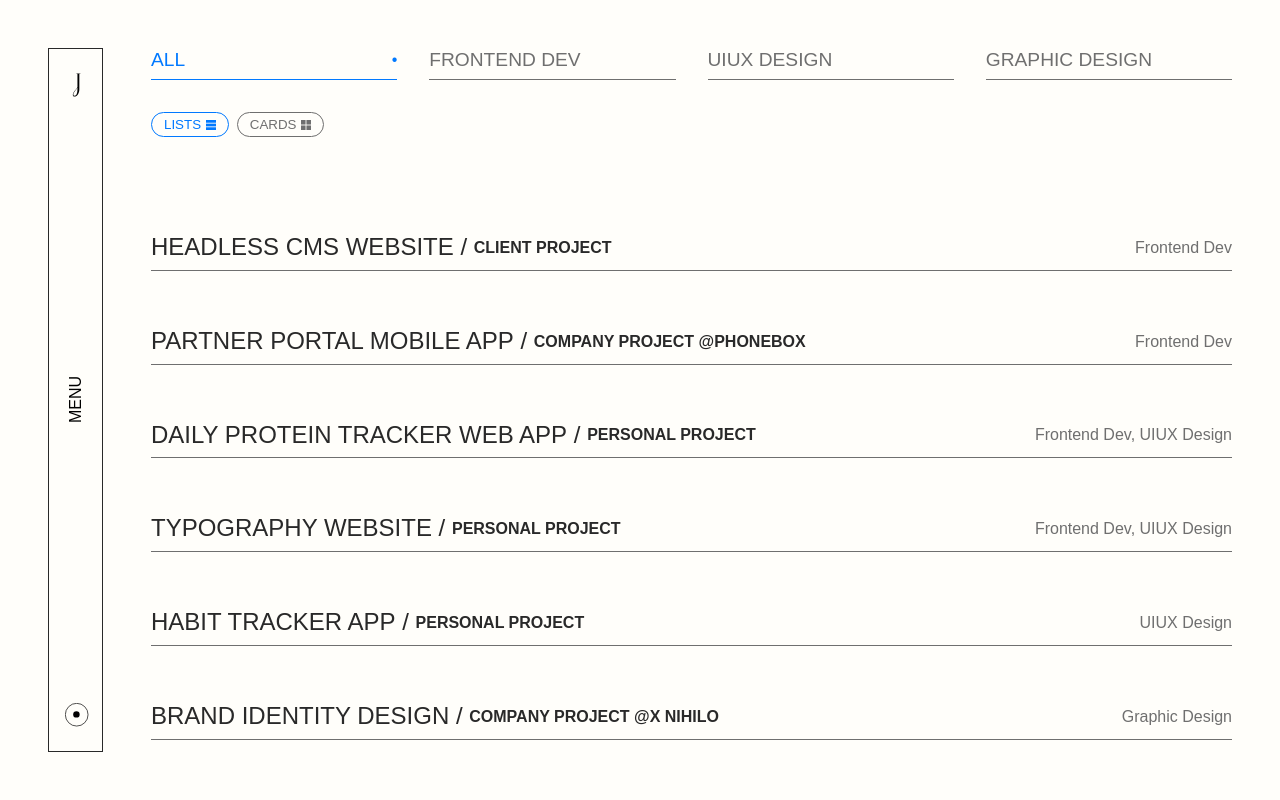
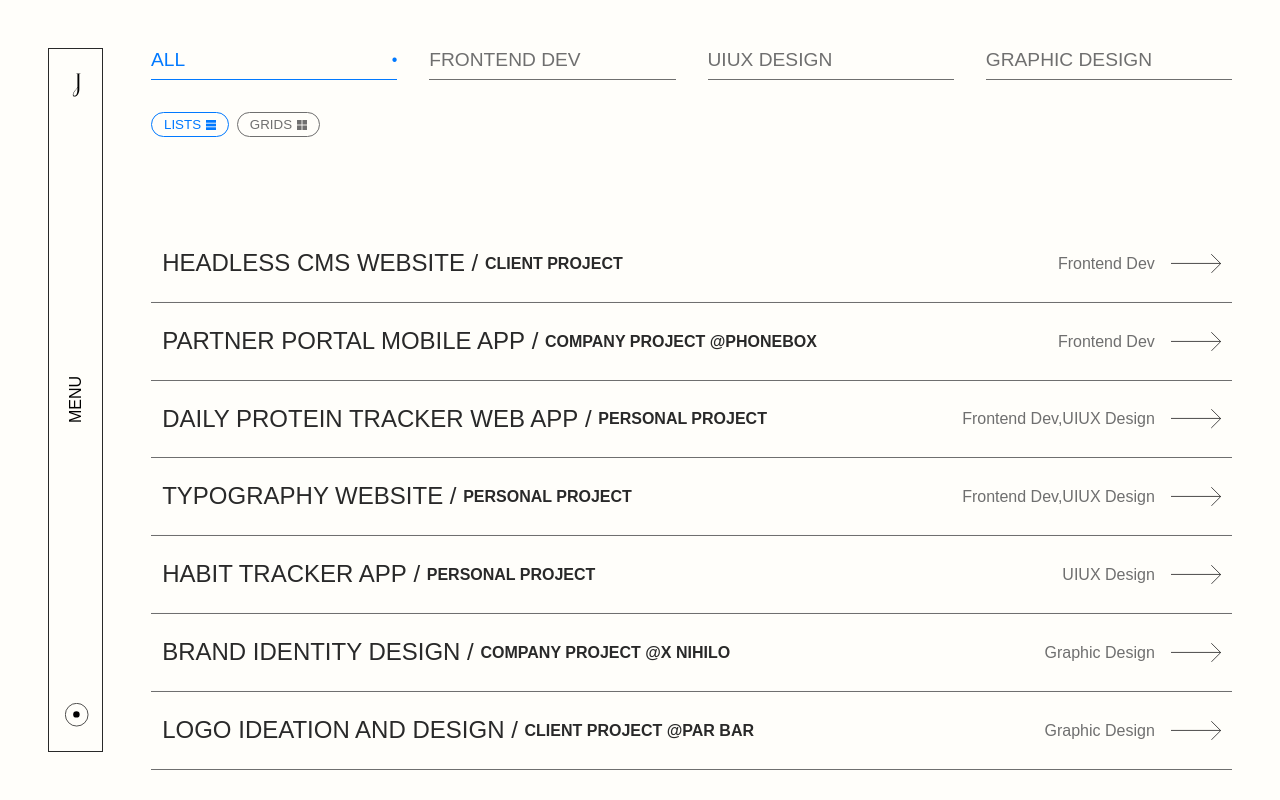
Before and after one commit to jennysujukim/jennykim-portfolio-2024, a React (Vite) app: page /work in a window 1280 px wide. Both pictures are taken after a click on the button "LISTS". Shown: the top 800 px of the page. Built offline with nearby package versions, Linux system fonts and the light colour scheme.

Commit message:
design: add animation on lists view components

```diff
--- a/src/components/atoms/Icon/Icon.module.scss
+++ b/src/components/atoms/Icon/Icon.module.scss
@@ -1,8 +1,6 @@
 @use '../../../sass/abstracts/' as *;
 
 .Wrapper {
-  width: 10px;
-  height: 10px;
   @include flexbox(center, center);
 
   svg {
--- a/src/components/atoms/Icon/Icon.tsx
+++ b/src/components/atoms/Icon/Icon.tsx
@@ -5,15 +5,19 @@ type IconProps = {
   iconType: string;
   svgFill?: string;
   contentFill?: string;
+  width?: string;
+  height?: string;
 }
 
 export default function Icon({
   iconType,
   svgFill,
-  contentFill }: IconProps) {
+  contentFill,
+  width,
+  height }: IconProps) {
 
   return (
-    <div className={styles.Wrapper}>
+    <div className={styles.Wrapper} style={{ width: width, height: height }}>
       {iconType === 'listIcon' &&
         <svg viewBox="0 0 353 353" fill={svgFill} xmlns="http://www.w3.org/2000/svg">
           <rect width="353" height="96" fill={contentFill} />
@@ -29,6 +33,12 @@ export default function Icon({
         <rect x="192" width="161" height="161" fill={contentFill} />
       </svg>
       }
+      {iconType === 'arrowIcon' &&
+      <svg viewBox="0 0 318 122" fill={svgFill} xmlns="http://www.w3.org/2000/svg">
+        <line x1="8.74228e-08" y1="60" x2="316" y2="60" stroke={contentFill} stroke-width="5"/>
+        <path d="M256 1L316 61L256 121" stroke={contentFill} stroke-width="5"/>
+      </svg>
+      }
     </div>
   )
 }
--- a/src/components/organisms/Card/Card.module.scss
+++ b/src/components/organisms/Card/Card.module.scss
@@ -7,7 +7,7 @@
   @include tab { padding-bottom: 9rem; }
   @include lap {
     max-width: unset;
-    padding-bottom: $section_spacing_lap;
+    padding-bottom: 8rem;
   }
 }
 
@@ -71,12 +71,77 @@
 
 .Lists_Wrapper {
   border-bottom: 1px solid $primary_grey;
+  position: relative;
+  overflow: hidden;
+  @include lap { margin-bottom: unset; };
+
+  &:hover {
+    .Lists_Bg {
+      transform: translate(0, 0);
+      transition: transform 0.3s ease-in-out;
+    }
+
+    .Lists_Sub_Cont {
+      @include lap {
+        transform: translate(calc(50px + 1rem), 0);
+        transition: transform 0.3s ease-in-out;
+      }
+    }
+
+    .Lists_Title_Cont {
+      @include lap {
+        transform: translate(0, 0);
+        transition: transform 0.3s ease-in-out;
+      }
+    }
+  }
+}
+
+.Lists_Bg {
+  position: absolute;
+  width: 100%;
+  height: 100%;
+  z-index: -1;
+  background: $secondary_grey;
+  transform: translate(0, 100%);
 }
 
 .Lists_Cont {
-  @include flexbox(space-between, center);
+  @include flexbox(unset, unset, column);
+  padding: 0.7rem 0.5rem;
+  @include lap {
+    padding: 1rem 0.7rem;
+    @include flexbox(space-between, center, row);
+  };
 }
 
 .Lists_Title_Cont {
-  @include flexbox(flex-start, center);
+  order: 2;
+  margin-bottom: 0.5rem;
+  @include lap {
+    order: unset;
+    margin-bottom: unset;
+    @include flexbox(flex-start, center);
+    transform: translate(calc(-50px - 1rem), 0);
+  }
+};
+
+.Lists_Sub_Cont {
+  @include lap { @include flexbox(flex-end, center); }
 }
+
+.Lists_Sub_Arrow {
+  display: none;
+  @include lap {
+    display: block;
+    margin-left: 1rem;
+  }
+}
+
+.Lists_Title_Arrow {
+  display: none;
+  @include lap {
+    display: block;
+    margin-right: 1rem;
+  }
+}
--- a/src/components/organisms/Card/Card.tsx
+++ b/src/components/organisms/Card/Card.tsx
@@ -4,10 +4,12 @@ import { ProjectOverview } from "../../../types/models/ProjectOverview"
 import { useIndicatorContext } from "../../../hooks/useIndicatorContext";
 import { useViewByContext } from "../../../hooks/useViewByContext";
 import { ViewByType } from "../../../types/enums/ViewByType";
+import Colours from "../../../types/constants/Colours";
 // assets
 import testImage from "../../../assets/images/projects/thumbnail-test.png"
 // components
 import CtaButton from "../../atoms/CtaButton";
+import Icon from "../../atoms/Icon";
 // styles
 import styles from './Card.module.scss'
 
@@ -50,31 +52,47 @@ export default function Card({ details }: CardProps) {
         className={styles.Lists_Wrapper}
         ref={targetRef}
       >
-
+        <div className={styles.Lists_Bg}></div>
         <Link
           to={details.link}
           className={styles.Lists_Cont}
         >
           <div className={styles.Lists_Title_Cont}>
+            <div className={styles.Lists_Title_Arrow}>
+              <Icon
+                iconType="arrowIcon"
+                svgFill="none"
+                contentFill={Colours.primaryBlack}
+                width="50px"
+              />
+            </div>
             <h2 className={styles.Title}>{details.title}&nbsp;/&nbsp;</h2>
             <p className={styles.Type}>{details.type}</p>
           </div>
-          <div>
+          <div className={styles.Lists_Sub_Cont}>
             {details.discipline.map((value, index) => (
               <span
                 key={index}
                 className={styles.Discipline}
               >
                 {value}
-                {index < details.discipline.length - 1 ? ', ' : ''}
+                {index < details.discipline.length - 1 ? `, ` : ''}
               </span>
             ))}
+            <div className={styles.Lists_Sub_Arrow}>
+              <Icon
+                iconType="arrowIcon"
+                svgFill="none"
+                contentFill={Colours.primaryBlack}
+                width="50px"
+              />
+            </div>
           </div>
         </Link>
 
       </article>
     )}
-    {isSelected === ViewByType.CARDS && (
+    {isSelected === ViewByType.GRIDS && (
       <article
         id={details.id}
         className={styles.Wrapper}
--- a/src/components/organisms/ViewBy/ViewBy.tsx
+++ b/src/components/organisms/ViewBy/ViewBy.tsx
@@ -20,16 +20,20 @@ export default function ViewBy() {
         <Icon
           iconType="listIcon"
           contentFill={isSelected === ViewByType.LISTS ? Colours.primaryBlueDark : Colours.primaryGrey}
+          width="10px"
+          height="10px"
         />
       </button>
       <button
-        className={isSelected === ViewByType.CARDS ? `${styles.Active} ${styles.Btn}` : styles.Btn}
-        onClick={() => clickToSetView(ViewByType.CARDS)}
+        className={isSelected === ViewByType.GRIDS ? `${styles.Active} ${styles.Btn}` : styles.Btn}
+        onClick={() => clickToSetView(ViewByType.GRIDS)}
       >
-        <span className={styles.Btn_Text}>Cards</span>
+        <span className={styles.Btn_Text}>Grids</span>
         <Icon
           iconType="gridIcon"
-          contentFill={isSelected === ViewByType.CARDS ? Colours.primaryBlueDark : Colours.primaryGrey}
+          contentFill={isSelected === ViewByType.GRIDS ? Colours.primaryBlueDark : Colours.primaryGrey}
+          width="10px"
+          height="10px"
         />
       </button>
     </div>
--- a/src/contexts/ViewByContext.tsx
+++ b/src/contexts/ViewByContext.tsx
@@ -12,7 +12,7 @@ type ViewByContextProviderProps = {
 };
 
 const defaultContextValue: ViewByContextType = {
-  isSelected: ViewByType.CARDS,
+  isSelected: ViewByType.GRIDS,
   setIsSelected: () => {},
   clickToSetView: () => {}
 };
@@ -21,10 +21,10 @@ export const ViewByContext = createContext(defaultContextValue);
 
 export const ViewByContextProvider = ({ children }: ViewByContextProviderProps) => {
 
-  const [ isSelected, setIsSelected ] = useState(ViewByType.CARDS)
+  const [ isSelected, setIsSelected ] = useState(ViewByType.GRIDS)
 
   useEffect(() => {
-    const value = JSON.parse(localStorage.getItem('viewBy') || JSON.stringify(ViewByType.CARDS))
+    const value = JSON.parse(localStorage.getItem('viewBy') || JSON.stringify(ViewByType.GRIDS))
     setIsSelected(value)
   }, [isSelected])
 
--- a/src/pages/WorkPage/ProjectsContent/ProjectsContent.tsx
+++ b/src/pages/WorkPage/ProjectsContent/ProjectsContent.tsx
@@ -16,7 +16,7 @@ export default function ProjectsContent() {
       {isData && isData.map((project, index) => (
         <div
           key={index}
-          className={isSelected === ViewByType.CARDS ? styles.Card_Cont : styles.Card_Cont_Lists}
+          className={isSelected === ViewByType.GRIDS ? styles.Card_Cont : styles.Card_Cont_Lists}
         >
           <Card details={project.overview} />
         </div>
--- a/src/pages/WorkPage/ProjectsPage.module.scss
+++ b/src/pages/WorkPage/ProjectsPage.module.scss
@@ -6,13 +6,10 @@
 }
 
 .Cards_Cont {
-  @include flexbox(center, center, column);
-
   @include lap {
     justify-content: unset;
     align-items: unset;
     @include grid(repeat(12, 1fr), 2rem);
-    row-gap: 3rem;
   }
   @include desk { column-gap: 4rem; }
 }
--- a/src/types/enums/ViewByType.ts
+++ b/src/types/enums/ViewByType.ts
@@ -1,4 +1,4 @@
 export enum ViewByType {
   LISTS = 'lists',
-  CARDS = 'cards',
+  GRIDS = 'grids',
 }
```
Also changed, not shown: src/assets/arrow.svg (added).
